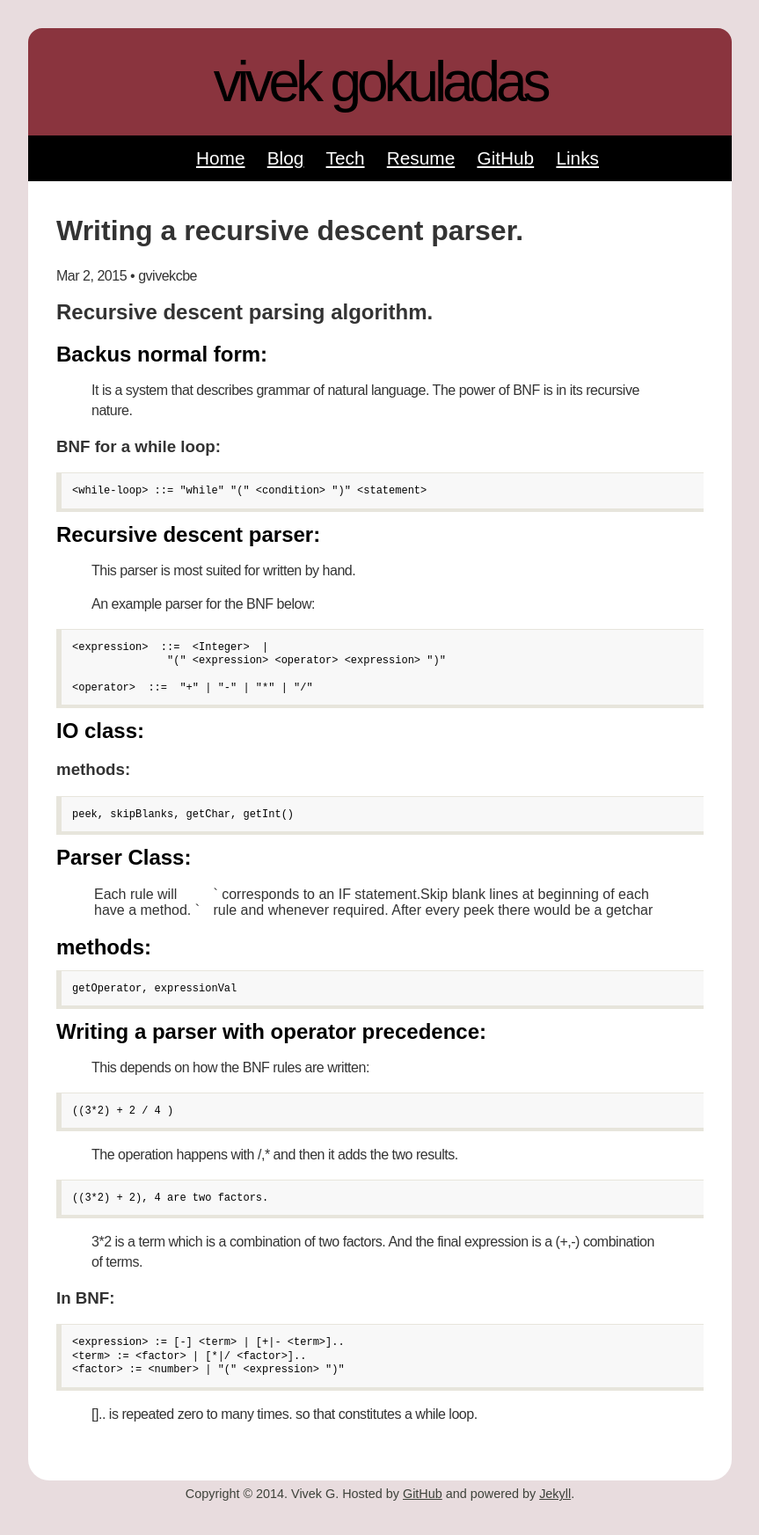
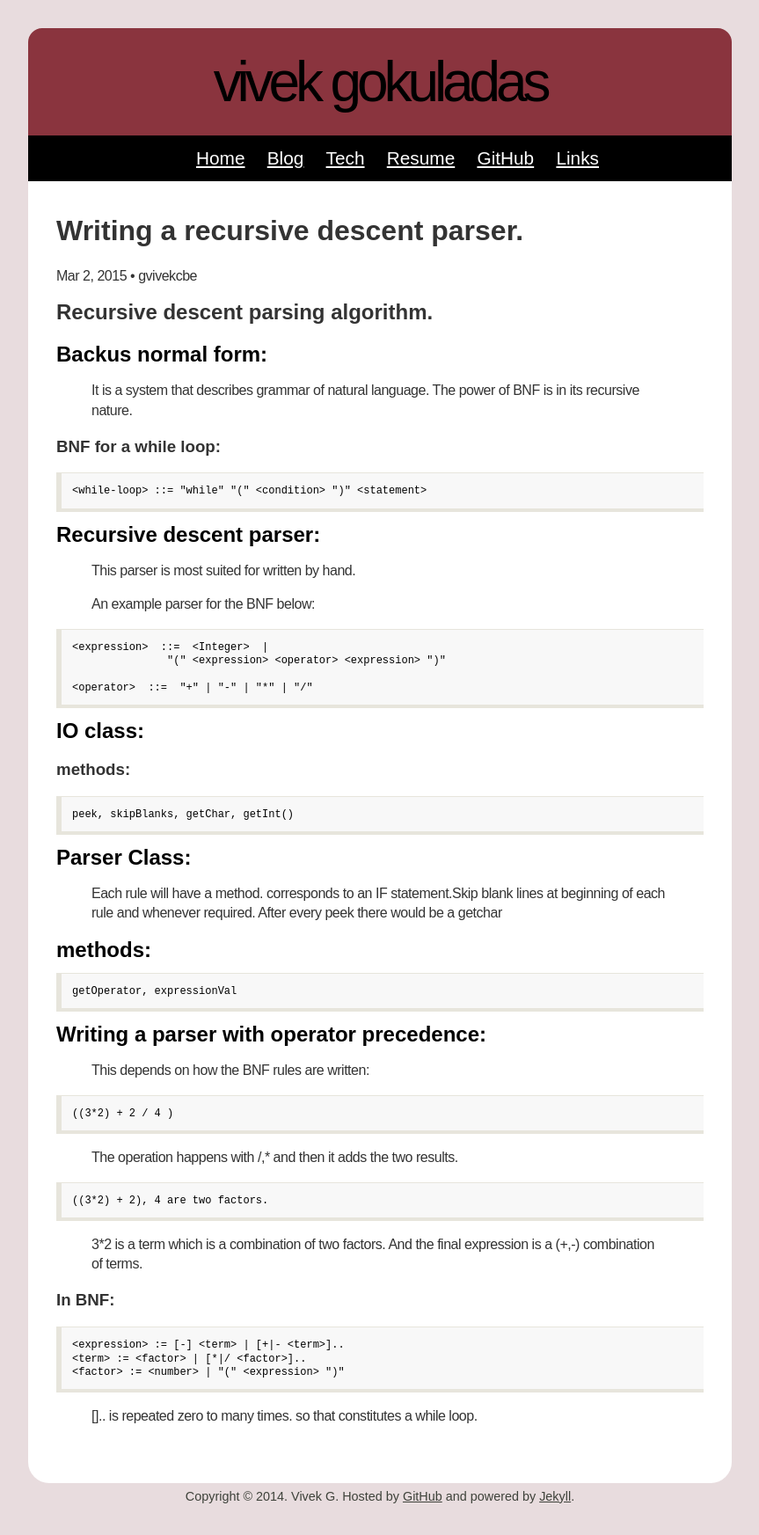
Before and after one commit to excray/excray.github.io, a Jekyll site: the page built from tech/_posts/2015-03-02-Writing a recursive descent parser.markdown, in a window 1280 px wide. Shown: the whole page at 88% size, without its empty margins (208-1071 px from the left). Built offline with Jekyll 4.4.1, drawn with Linux system fonts in a browser that asks for light colours.

```diff
--- a/tech/_posts/2015-03-02-Writing a recursive descent parser.markdown
+++ b/tech/_posts/2015-03-02-Writing a recursive descent parser.markdown
@@ -38,7 +38,7 @@ The power of BNF is in its recursive nature.
 
 ## Parser Class:
 
-> Each rule will have a method. ` | ` corresponds to an IF statement.Skip blank lines at beginning of each rule and whenever required. After every peek there would be a getchar
+> Each rule will have a method. corresponds to an IF statement.Skip blank lines at beginning of each rule and whenever required. After every peek there would be a getchar
 
 ## methods:
 
```
